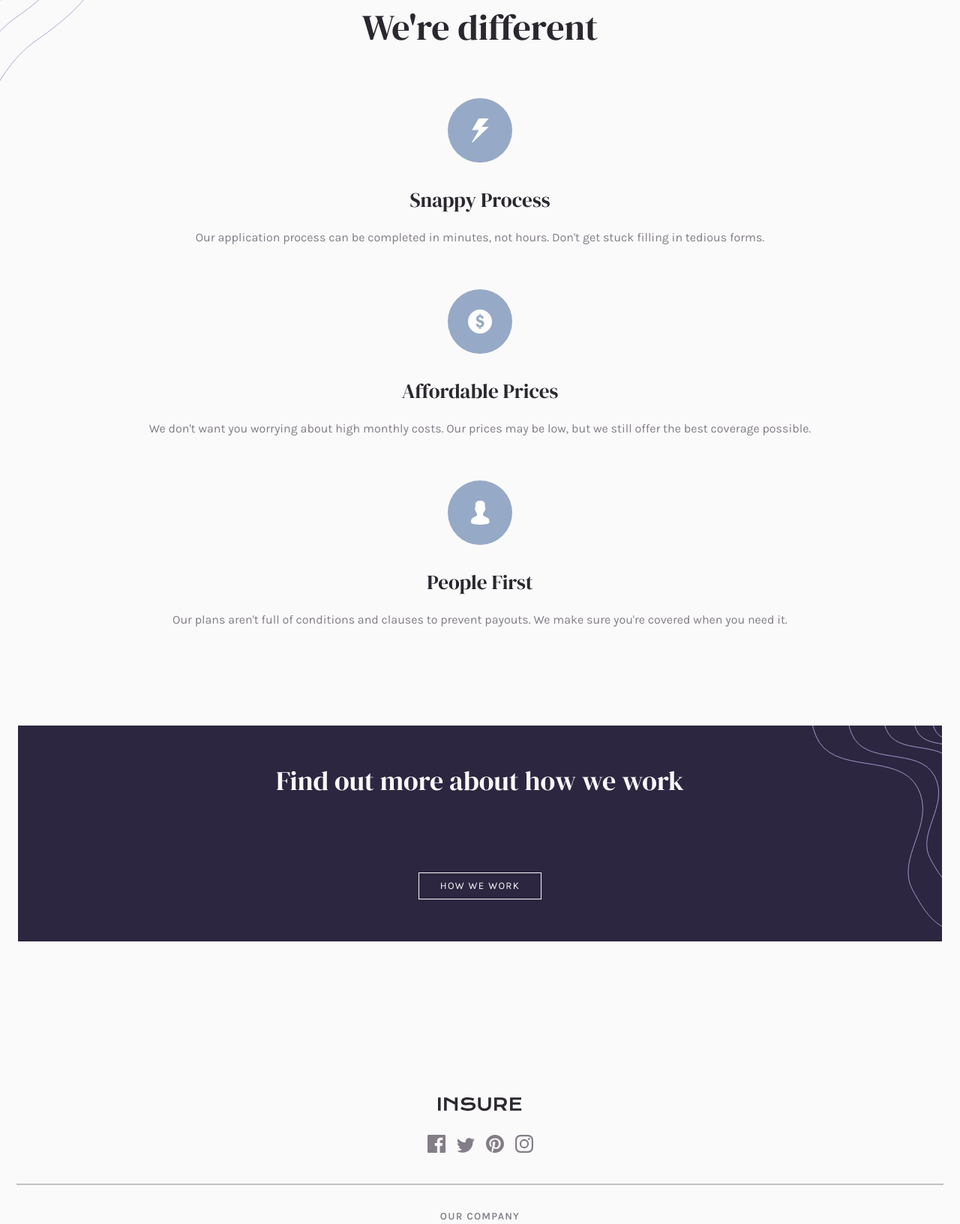
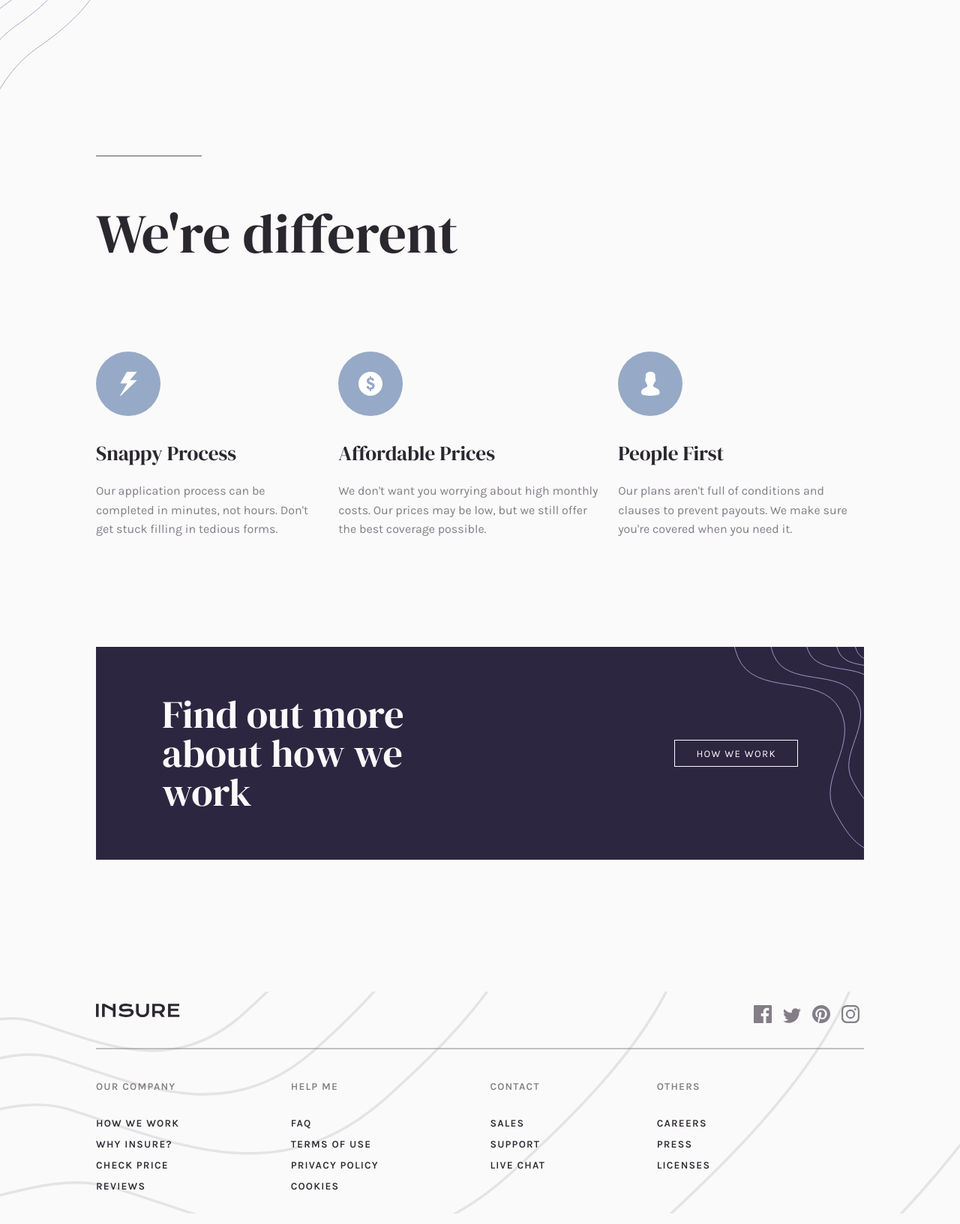
Before and after one commit to o-ashour/insure-landing-page, a website built with Parcel: page src/index.html in a window 1280 px wide. Shown: the part 775-2408 px from the top of the page at 75% size. Built offline with nearby package versions, Linux system fonts and the light colour scheme.

Commit message:
desktop layout added

```diff
--- a/src/index.html
+++ b/src/index.html
@@ -10,7 +10,6 @@
 <body>
   <header>
     <div class="clearfix mobile-head">
-      <!-- <div class="logo"><img src="./images/logo.svg" alt="Insure logo"></div> -->
       <img src="./images/logo.svg" alt="Insure logo" class="logo">
       <img src="./images/icon-hamburger.svg" alt="Hamburger menu icon" class="nav-menu-icon">
     </div>
@@ -27,7 +26,7 @@
   <div class="intro">
     <img class="hero-img-mobile" src="./images/image-intro-mobile.jpg" alt="Family walking together">
     <div class="plans">
-      <div class="clear-fix"><hr></div>
+      <div class="clearfix"><hr></div>
       <h1>Humanizing your insurance.</h1>
       <p>Get your life insurance coverage easier and faster. We blend our expertise and technology to help you find the plan that's right for you. Ensure you and your loved ones are protected.</p>
       <a href="#"><button>VIEW PLANS</button></a>
@@ -36,8 +35,9 @@
   </div>
 
   <section class="pitch">
-    <hr>
+    <div class="clearfix"><hr></div>
     <h2>We're different</h2>
+    <div class="main-pitch">
       <div class="selling-point">
         <img class="pitch-icon" src="./images/icon-snappy-process.svg" alt="lightning bolt icon">
         <h4>Snappy Process</h4>
@@ -53,12 +53,14 @@
         <h4>People First</h4>
         <p>Our plans aren't full of conditions and clauses to prevent payouts. We make sure you're covered when you need it.</p>
       </div>
+    </div>
     <div class="how-we-work">
       <h3>Find out more about how we work</h3>
       <a href="#"><button>HOW WE WORK</button></a>
     </div>
   </section>
   <footer>
+    <div class="clearfix">
       <div class="logo"><img src="./images/logo.svg" alt="Insure logo"></div>
       <ul class="social-links">
         <li><a href="#"><img class="social-icon" src="./images/icon-facebook.svg" alt="Facebook icon"></a></li>
@@ -66,6 +68,7 @@
         <li><a href="#"><img class="social-icon" src="./images/icon-pinterest.svg" alt="Pinterest icon"></a></li>
         <li><a href="#"><img class="social-icon" src="./images/icon-instagram.svg" alt="Instagram icon"></a></li>
       </ul>
+    </div>
     <hr>
     <div class="site-map">
       <div class="link-section">
--- a/src/scss/main.scss
+++ b/src/scss/main.scss
@@ -26,14 +26,14 @@ h6 {
   font-family: 'DM Serif Display', serif;
 }
 
+.clearfix::after {
+  content: "";
+  clear: both;
+  display: table;
+}
+
 header {
   position: relative;
-
-  .clearfix::after {
-    content: "";
-    clear: both;
-    display: table;
-  }
 
   .mobile-head {
     padding: 1.25em 1.5em;
@@ -173,7 +173,8 @@ header {
 
   .how-we-work {
     display: flex;
-    flex-direction: column;align-items: center;
+    flex-direction: column;
+    align-items: center;
     background: $primary-1 url(../images/bg-pattern-how-we-work-mobile.svg) right -3em no-repeat;
     color: $neutral-3;
     min-height: 18em;
@@ -192,8 +193,11 @@ header {
 
 footer {
   text-align: center;
-  margin-top: 12em;
-  padding: 1em 1.35em;
+  margin-top: 11em;
+  padding: 5.25em 1.35em 1em;
+  // padding-top: 5.25;
+  background: url(../images/bg-pattern-footer-mobile.svg) top no-repeat;
+  background-size: 100%;
 
   .social-links {
     margin-top: 1.65em;
@@ -244,14 +248,14 @@ footer {
     display: flex;
     justify-content: space-between;
     align-items: center;
-    padding: 1.25em 8em;
+    padding: 1.5em 8em;
 
     .mobile-head {
       padding: 0;
     }
 
     .logo {
-      width: 5.75em;
+      width: 7em;
       padding: 0;
     }
 
@@ -267,7 +271,7 @@ footer {
       padding: 0;
 
       ul {
-        font-size: 0.8rem;
+        font-size: 0.84rem;
         letter-spacing: 0.1em;
       }
 
@@ -286,14 +290,10 @@ footer {
 
   .intro {
     background-color: $primary-1;
-    // background-image: url(../images/bg-pattern-intro-right-desktop.svg);
-    // background-position: right top;
-    // background-repeat: no-repeat;
-    // background-size: 19em;
     position: relative;
     display: flex;
     justify-content: space-between;
-    height: 35em;
+    height: 37em;
 
     .plans {
       background: none;
@@ -314,26 +314,22 @@ footer {
     }
 
     hr {
-      width: 7em;
+      width: 8.8em;
       display: block;
       float: left;
       margin: 0;
     }
 
     h1 {
-      font-size: 3.4rem;
-      padding-right: 6em;
+      font-size: 4.4rem;
+      padding-right: 1em;
       margin-top: 0.8em;
     }
 
     .hero-img-desktop {
       display: block;
-      // position: absolute;
-      // width: 24em;
       height: 100%;
       width: 50%;
-      // top: 0;
-      // right: 0;
       object-fit: cover;
       object-position: center;
       margin-top: 6em;
@@ -345,12 +341,75 @@ footer {
     content: '';
     position: absolute;
     width: 100%;
-    height: 35em;
+    height: inherit;
     background-image: url(../images/bg-pattern-intro-right-desktop.svg);
     background-position: right top;
     background-repeat: no-repeat;
     background-size: 19em;
-    // background: yellow;
     z-index: 2;
   }
+
+  .pitch {
+    margin-top: 20em;
+    padding: 0 8em;
+
+    hr {
+      width: 8.8em;
+      margin: 0;
+      float: left;
+      border-color: hsla(276, 4%, 51%, 0.74);
+    }
+
+    h2 {
+      text-align: left;
+      margin: 0.7em 0;
+      font-size: 4.6rem;
+    }
+
+    .main-pitch {
+      display: flex;
+      gap: 1.25em;
+    }
+
+    .selling-point {
+      text-align: left;
+    }
+
+    .how-we-work {
+      max-width: 100%;
+      min-height: 0;
+      padding: 4em 5.5em;
+      flex-direction: row;
+      justify-content: space-between;
+    }
+
+    h3 {
+      font-size: 3.25rem;
+      width: 46%;
+      text-align: left;
+    }
+  }
+
+  footer {
+    text-align: left;
+    padding: 1em 8em;
+    // background: $neutral-1 url(../images/bg-pattern-footer-mobile.svg) top;
+
+    .logo {
+      float: left;
+    }
+
+    .social-links {
+      float: right;
+      margin-top: 0;
+      margin-bottom: 1.25em;
+    }
+
+    .site-map {
+      display: flex;
+      justify-content: space-between;
+      width: 80%;
+      margin-top: 0;
+    }
+  }
 }
```
Also changed, not shown: dist/bg-pattern-footer-mobile.8ce622fc.svg (added), dist/index.html, 4 other files. Lines whose indentation alone changed are shown as unchanged.
